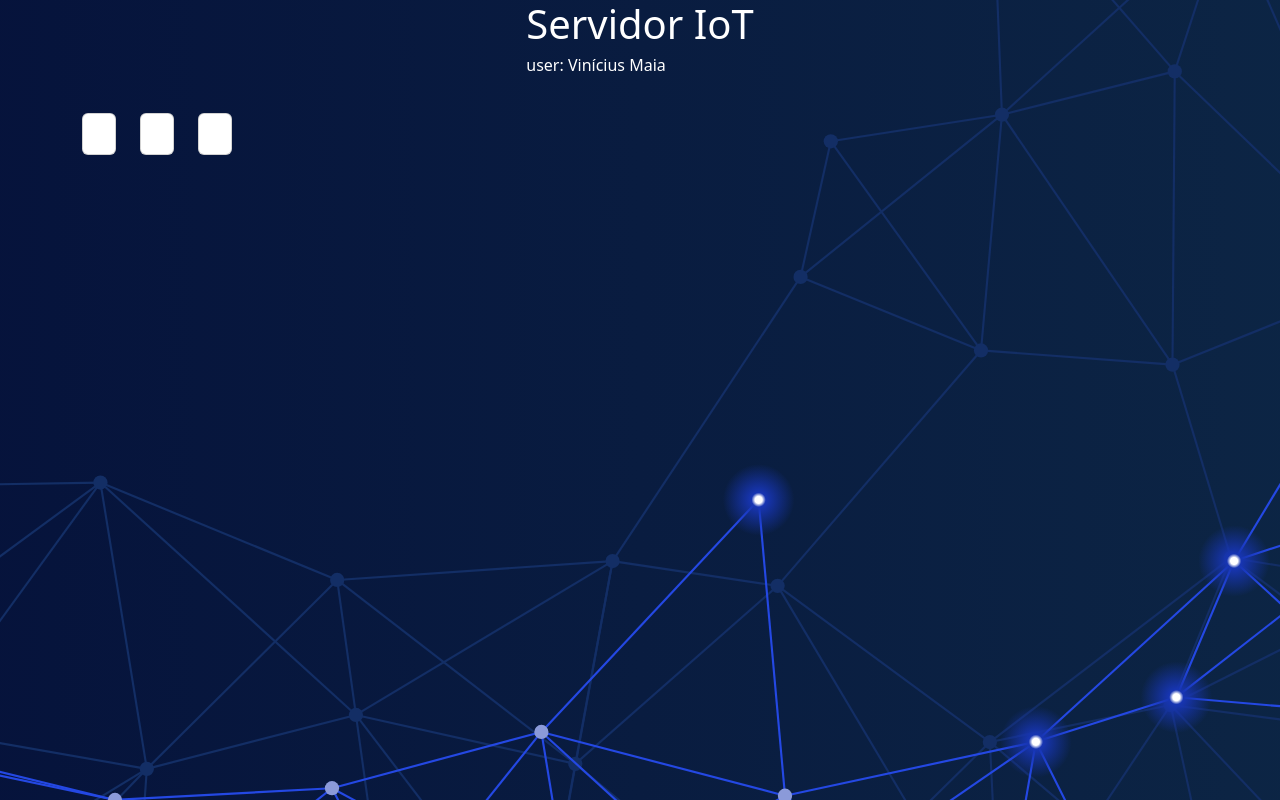
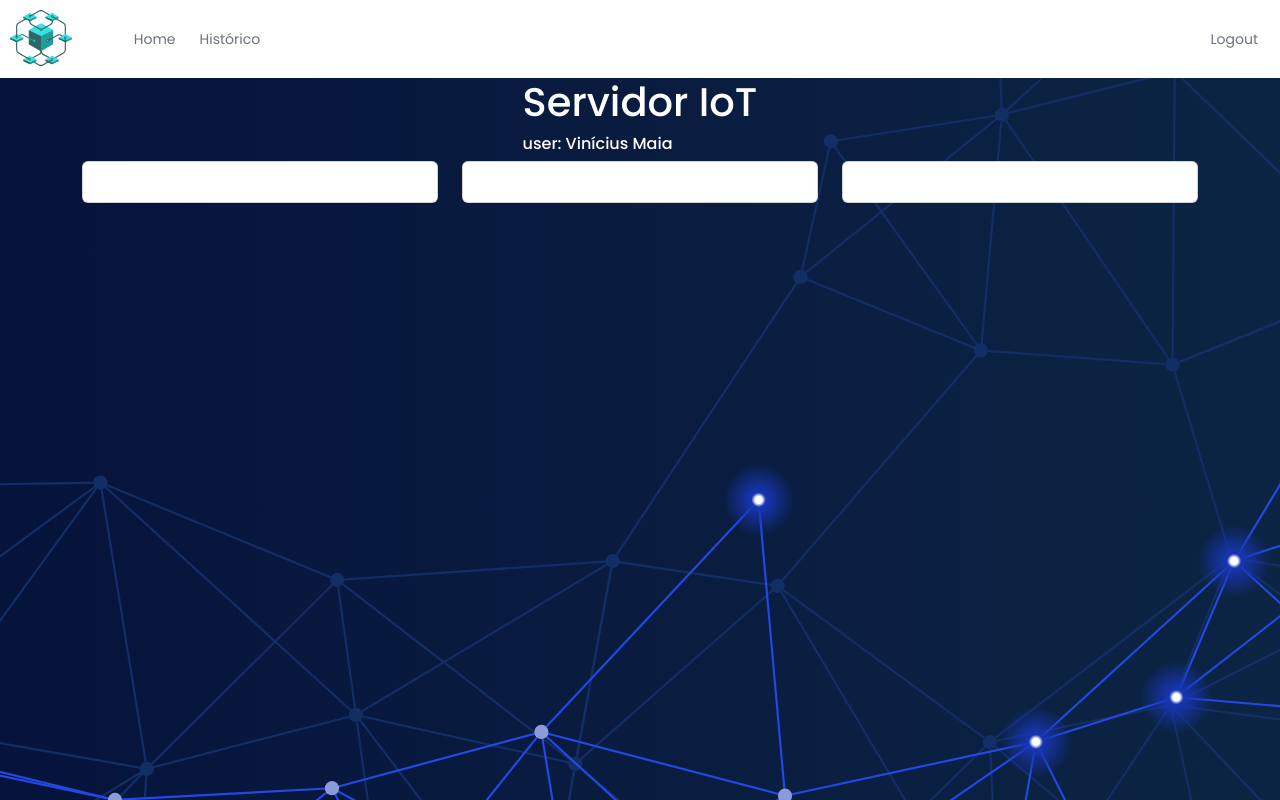
Before and after one commit to holandavinicius/TI-Project, a PHP site: page /dashboard.php in a window 1280 px wide. Run offline with PHP 8.4, Linux system fonts and the light colour scheme; the visitor is signed in with stand-in values (Sample User, id 1).

Commit message:
Dashboard navbar

```diff
--- a/css/dashboard.css
+++ b/css/dashboard.css
@@ -1,17 +1,52 @@
+* {
+    color: white;
+    font-family: "Poppins", sans-serif;
+}
+
 body {
-    margin: 0;
+    box-sizing: border-box;
     background-image: url("../src/luminary.svg");
     background-repeat: no-repeat;
     background-position: center;
     background-attachment: fixed;
     background-size: cover;
-    font-family: 'Poppins', sans-serif;
+    margin: 0rem;
+    padding: 0rem;
+    min-height: 100vh;
 }
 
-*{
-    color: white;
+#menu {
+    display: flex;
+    flex-direction: row;
+    margin-bottom: 0;
+    flex-grow: 1;
+    align-items: stretch;
+    justify-content: start;
+    margin-left: 50px;
 }
-.container {
-    display: flex;
-    margin-bottom: 30px;
+
+nav ul li {
+    display: inline-block;
 }
+
+.menu-item {
+    padding: 0 0.75rem 0 0.75rem;
+}
+
+#img{
+    width: auto;
+    height: 3.5rem;
+}
+.menu-item a {
+    display: block;
+    height: 3.625rem;
+    line-height: 3.625rem;
+    text-decoration: none;
+    color: rgb(107, 114, 128);
+    font-size: 0.875rem;
+}
+
+#navbar {
+    padding: 10px;
+    background-color: rgb(255, 255, 255);
+}
--- a/dashboard.php
+++ b/dashboard.php
@@ -22,6 +22,41 @@
 </head>
 
 <body>
+    <nav>
+        <!-- Navigation Menu Full Container -->
+        <div id="navbar" class="d-flex">
+            <!-- Logo -->
+            <div id="logo">
+                <a href="dashboard.php">
+                    <img id="img" src="./src/logo.svg" alt="Logo">
+                </a>
+            </div>
+
+            <!-- Menu Items -->
+            <div id="menu">
+                <!-- Menu Introduction -->
+                <div class="menu-item menu-item-active">
+                    <a href="index.html">
+                        Home
+                    </a>
+                </div>
+                <!-- Courses -->
+                <div class="menu-item">
+                    <a href="courses.html">
+                        Histórico
+                    </a>
+                </div>
+            </div>
+                <!-- Curricula -->
+            <div id="user">
+                <div class="menu-item">
+                    <a href="curricula.html">
+                        Logout
+                    </a>
+                </div>
+            </div>
+        </div>
+    </nav>
     <div class="container d-flex justify-content-around align-items-center">
         <div id="title-header">
             <h1>Servidor IoT</h1>
```
